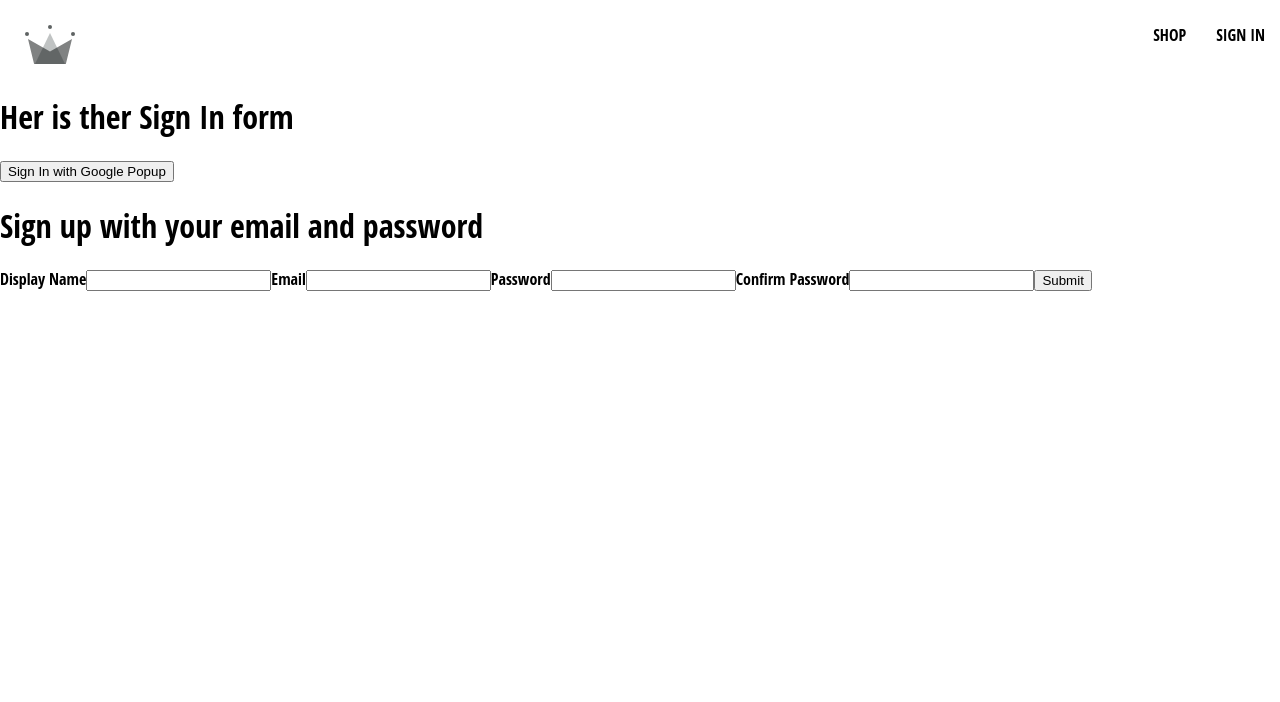
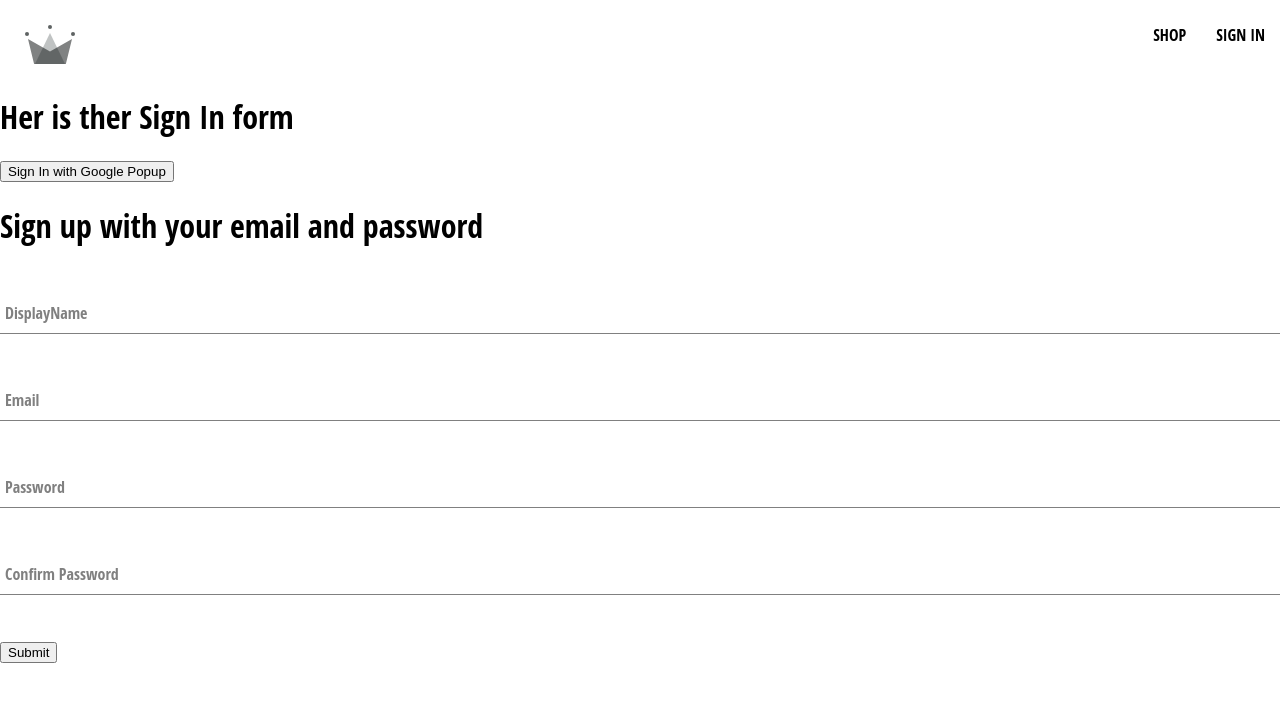
Before and after one commit to baafbass/baaf-clothing, a React (Create React App) app: page /sign-in in a window 1280 px wide. Shown: the top 702 px of the page. Built offline with nearby package versions, Linux system fonts and the light colour scheme.

Commit message:
Generalizing the form input component

```diff
--- /dev/null
+++ b/src/components/form-input/form-input.component.jsx
@@ -0,0 +1,13 @@
+import './form-input.styles.scss'
+
+const FormInput = ({label,...otherProps})=> {
+  return(
+     <div className="group">
+     <input className="form-input" {...otherProps} />
+     	<label className={`${otherProps.value.length ? 'shrink':''} form-input-label`}>{label}</label>
+
+     </div>
+  	)
+
+}
+export default FormInput
--- /dev/null
+++ b/src/components/form-input/form-input.styles.scss
@@ -0,0 +1,54 @@
+$sub-color: grey;
+$main-color: black;
+
+@mixin shrinkLabel {
+  top: -14px;
+  font-size: 12px;
+  color: $main-color;
+}
+
+.group {
+  position: relative;
+  margin: 45px 0;
+
+  .form-input {
+    background: none;
+    background-color: white;
+    color: $sub-color;
+    font-size: 18px;
+    padding: 10px 10px 10px 5px;
+    display: block;
+    width: 100%;
+    border: none;
+    border-radius: 0;
+    border-bottom: 1px solid $sub-color;
+    margin: 25px 0;
+
+    &:focus {
+      outline: none;
+    }
+
+    &:focus ~ .form-input-label {
+      @include shrinkLabel();
+    }
+  }
+
+  input[type='password'] {
+    letter-spacing: 0.3em;
+  }
+
+  .form-input-label {
+    color: $sub-color;
+    font-size: 16px;
+    font-weight: normal;
+    position: absolute;
+    pointer-events: none;
+    left: 5px;
+    top: 10px;
+    transition: 300ms ease all;
+
+    &.shrink {
+      @include shrinkLabel();
+    }
+  }
+}
--- a/src/components/sign-up-form/sign-up-form.component.jsx
+++ b/src/components/sign-up-form/sign-up-form.component.jsx
@@ -1,6 +1,6 @@
 import {useState} from 'react';
 import {createAuthUserWithEmailAndPassword,createUserDocumentFromAuth} from '../../utils/firebase/firebase.utils'
-
+import FormInput from '../form-input/form-input.component'
 const defaultFormFields = {
      	displayName:'',
      	email:'',
@@ -19,7 +19,7 @@
      }
 
      const resetFormFields = () =>{
-     	setFormFields(defaultFormFields);
+     	setFormFields(defaultFormFields)
      }
 
     const handleSubmit = async (event) =>{
@@ -46,32 +46,33 @@
           <div>
           <h1>Sign up with your email and password</h1>
           <form onSubmit={()=>{}}>
-          	<label>Display Name</label>
-          	<input
+          	<FormInput
+          	label= "DisplayName"
           	type="text"
           	required
           	onChange={handleChange}
           	name="displayName"
           	value={displayName}/>
-
-          	<label>Email</label>
-          	<input
+          	<FormInput
+          	label="Email"
           	type="email"
           	required
           	onChange={handleChange}
           	name="email"
           	value={email}/>
 
-          	<label>Password</label>
-          	<input
+
+          	<FormInput
+          	label="Password"
           	type="password"
           	required
           	onChange={handleChange}
           	name="password"
           	value={password}/>
 
-          	<label>Confirm Password</label>
-          	<input
+
+          	<FormInput
+          	label="Confirm Password"
           	type="password"
           	required
           	onChange={handleChange}
```
